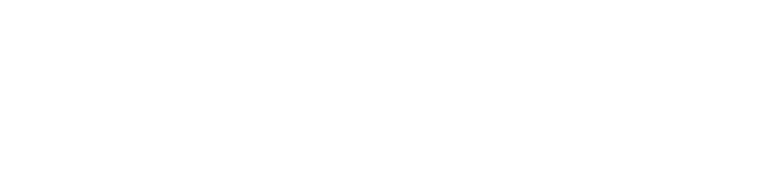
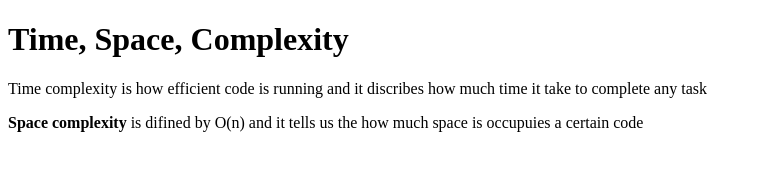
Before and after one commit to acciojob/time-and-space-complexity-manikanta2223, a website: page main.html in a window 1280 px wide. Shown: the whole page, without its empty margins (0-762 px from the left). Drawn offline with Linux system fonts and the light colour scheme.

Commit message:
created a submission

```diff
--- a/main.html
+++ b/main.html
@@ -8,6 +8,9 @@
 
 <body>
 	<!-- the entire body must be written by student -->
+	<h1>Time, Space, Complexity</h1>
+	<p>Time complexity is how efficient code is running and it discribes how much time it take to complete any task </p>
+	<p><b>Space complexity</b> is difined by O(n) and it tells us the how much space is occupuies a certain code </p>
     <script type="text/javascript" src="./script.js">
 </script>
 
```
